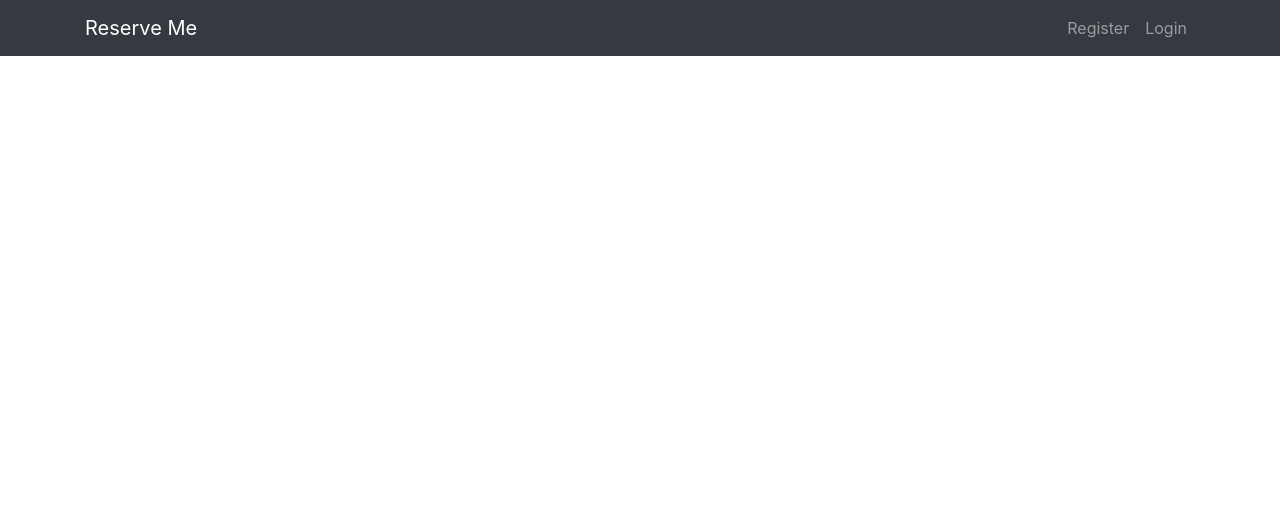
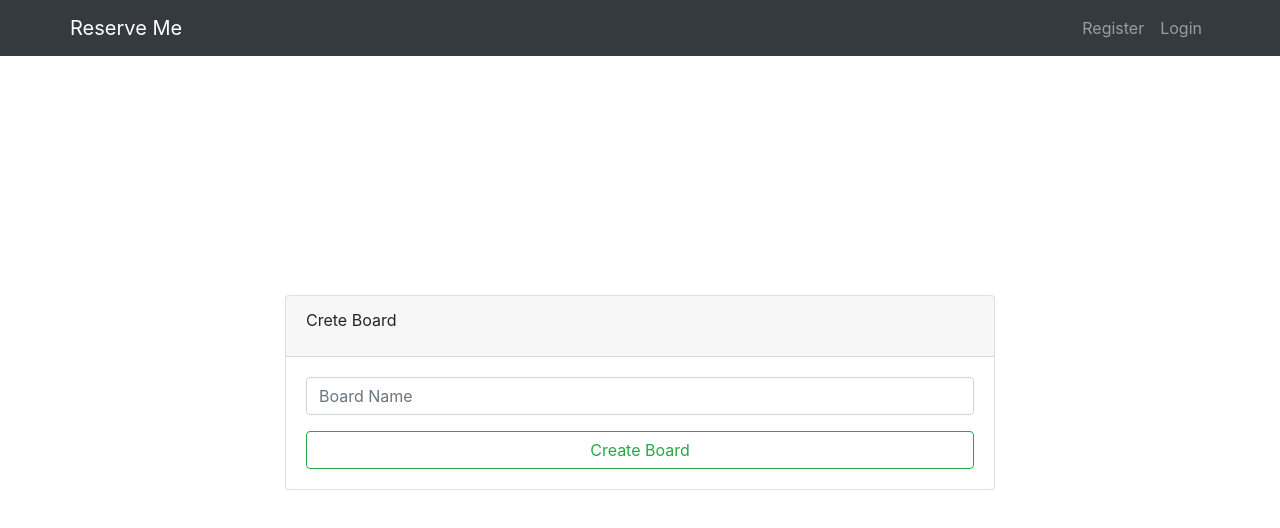
Before and after one commit to TimothyOzeruga/ReserveMe, a Vue app: page /create-board in a window 1280 px wide. Shown: the top 528 px of the page. Built offline with nearby package versions, Linux system fonts and the light colour scheme.

Commit message:
added CreateBoard component

```diff
--- a/src/App.vue
+++ b/src/App.vue
@@ -32,5 +32,12 @@ export default {
 </script>
 
 <style lang="scss">
-
+    ul {
+        list-style: none;
+        padding: 0;
+    }
+    svg {
+        width: 16px;
+        height: 16px;
+    }
 </style>
--- a/src/components/Navbar.vue
+++ b/src/components/Navbar.vue
@@ -1,5 +1,5 @@
 <template>
-    <nav class="navbar navbar-expand-lg navbar-dark bg-dark">
+    <nav class="navbar navbar-expand navbar-dark bg-dark">
         <div class="container">
             <router-link class="navbar-brand" to="/">Reserve Me</router-link>
 
--- a/src/router/index.js
+++ b/src/router/index.js
@@ -2,6 +2,7 @@ import { createRouter, createWebHistory } from 'vue-router'
 import Register from "../components/Register.vue";
 import Login from "../components/Login.vue";
 import HomeView from '../views/HomeView.vue';
+import CreateBoard from '../views/CreateBoard.vue';
 
 const routes = [
   {
@@ -13,6 +14,11 @@ const routes = [
     path: "/register",
     name: "Register",
     component: Register,
+  },
+  {
+    path: "/create-board",
+    name: "CreateBoard",
+    component: CreateBoard,
   },
   {
     path: "/login",
--- /dev/null
+++ b/src/views/CreateBoard.vue
@@ -0,0 +1,40 @@
+<template>
+    <div class="login">
+        <div class="container">
+            <div class="row justify-content-center">
+                <div class="col-sm-12 col-md-8">
+                    <div class="card">
+                        <div class="card-header">
+                            <div class="card-title">Crete Board</div>
+                        </div>
+                        <div class="card-body">
+                            <form novalidate @submit.prevent>
+                                <div class="form-group">
+                                    <input
+                                        type="text"
+                                        class="form-control"
+                                        placeholder="Board Name"
+                                    />
+                                </div>
+
+                                <button class="btn btn-outline-success form-control">
+                                    Create Board
+                                </button>
+                            </form>
+                        </div>
+                    </div>
+                </div>
+            </div>
+        </div>
+    </div>
+</template>
+
+<script>
+export default {
+    name: "CreateBoard"
+}
+</script>
+
+<style scoped>
+
+</style>
--- a/src/views/HomeView.vue
+++ b/src/views/HomeView.vue
@@ -1,12 +1,62 @@
 <template>
     <div class="home">
-        Hello
+        <h2 v-if="!getUser" class="text-center">Sign in to create a board</h2>
+        <template v-else>
+            <div class="home__heading">
+                <h2>Boards:</h2>
+                <router-link class="home__create nav-link" to="/create-board">
+                    Create Board
+                    <svg viewBox="0 0 16 16"><path fill="currentColor" fill-rule="evenodd" d="M8 0a8 8 0 110 16A8 8 0 018 0zm0 3a1 1 0 00-1 1v3H4a1 1 0 100 2h3v3a1 1 0 002 0V9h3a1 1 0 000-2H9V4c0-.6-.4-1-1-1z"></path></svg>
+                </router-link>
+            </div>
+            <ul class="home__boards">
+                <li class="home__board border rounded p-4" >
+                    <h4>Board Name</h4>
+
+                    <div>
+                        <span class="mr-4">Забронировать</span>
+                        <span>Посмотреть бронь</span>
+                    </div>
+                </li>
+            </ul>
+        </template>
     </div>
 </template>
 
 <script>
 
+import { mapGetters } from "vuex";
+
 export default {
     name: 'HomeView',
+    computed: {
+        ...mapGetters([
+            'getUser'
+        ])
+    },
 }
 </script>
+
+<style lang="scss">
+    .home {
+        &__heading {
+            display: flex;
+            justify-content: space-between;
+            align-items: center;
+            margin-bottom: 20px;
+        }
+
+        &__create {
+            display: flex;
+            align-items: center;
+            gap: 4px;
+        }
+
+        &__board {
+            height: 80px;
+            display: flex;
+            justify-content: space-between;
+            align-items: center;
+        }
+    }
+</style>
```
